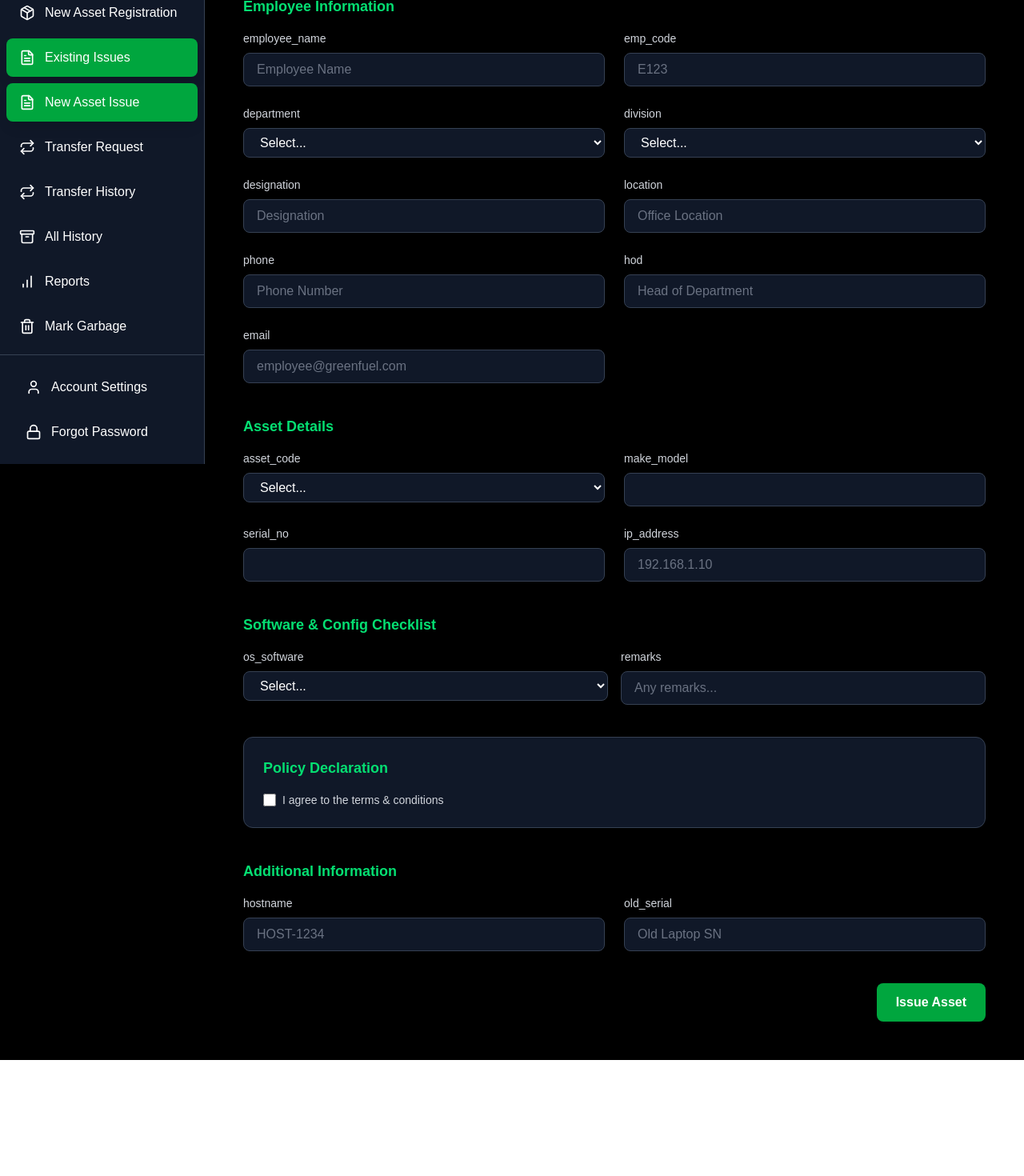
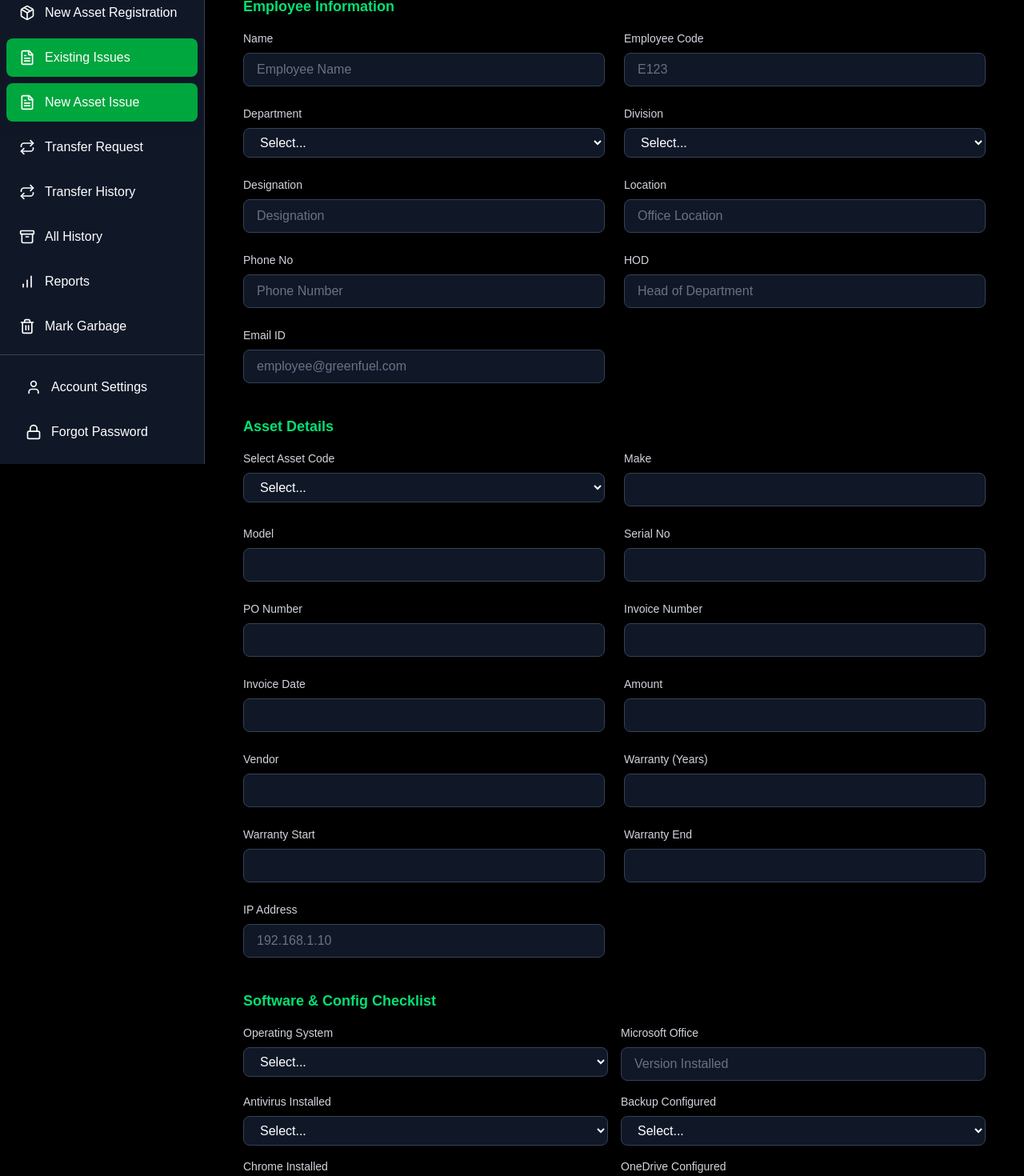
Before and after one commit to AmanBhatt0910/greenfuel-asset-management, a Next.js app: page /dashboard/issue/new in a window 1280 px wide. Shown: the part 220-1690 px from the top of the page at 80% size. Before the commit the page ends 1545 px from the top, so only its background shows below. Built offline with nearby package versions, Linux system fonts and the light colour scheme.

Commit message:
Updated fields

```diff
--- a/src/app/dashboard/issue/new/page.jsx
+++ b/src/app/dashboard/issue/new/page.jsx
@@ -1,3 +1,5 @@
+// app/dashboard/issue/new/page.jsx
+
 "use client";
 import { useEffect, useState } from "react";
 import FormInput from "@/components/FormInput";
@@ -12,7 +14,6 @@ export default function NewAssetIssueForm() {
   const [formData, setFormData] = useState({});
   const [submitting, setSubmitting] = useState(false);
 
-  // Generate form code + fetch assets
   useEffect(() => {
     const now = new Date();
     const datePart = now.toISOString().split("T")[0].replace(/-/g, "");
@@ -37,8 +38,8 @@ export default function NewAssetIssueForm() {
     fetchAssets();
   }, []);
 
-  const handleChange = (label, value) => {
-    setFormData((prev) => ({ ...prev, [label]: value }));
+  const handleChange = (field, value) => {
+    setFormData((prev) => ({ ...prev, [field]: value }));
   };
 
   const handleAssetChange = (assetCode) => {
@@ -46,7 +47,7 @@ export default function NewAssetIssueForm() {
     const asset = assets.find((a) => a.asset_code === assetCode);
     setSelectedAsset(asset || null);
     handleChange("asset_code", assetCode);
-    handleChange("make_model", `${asset?.make || ""} ${asset?.model || ""}`);
+    handleChange("make_model", asset ? `${asset.make} ${asset.model}` : "");
     handleChange("serial_no", asset?.serial_no || "");
   };
 
@@ -68,13 +69,13 @@ export default function NewAssetIssueForm() {
       const data = await res.json();
       if (!res.ok) throw new Error(data.message || "Failed to create issue");
 
-      alert("Issue created successfully!");
+      alert("✅ Issue created successfully!");
       setFormData({});
       setSelectedAsset(null);
       setSelectedAssetCode("");
     } catch (err) {
       console.error("Error creating issue:", err);
-      alert("Failed to create issue");
+      alert("❌ Failed to create issue");
     } finally {
       setSubmitting(false);
     }
@@ -99,46 +100,71 @@ export default function NewAssetIssueForm() {
             Employee Information
           </h3>
           <div className="grid grid-cols-1 md:grid-cols-2 gap-6">
-            <FormInput label="employee_name" placeholder="Employee Name" onChange={(e)=>handleChange("employee_name", e.target.value)} />
-            <FormInput label="emp_code" placeholder="E123" onChange={(e)=>handleChange("emp_code", e.target.value)} />
-            <FormSelect label="department" options={["IT","HR","Finance","Operations","Sales","Marketing","Quality","Admin"]} onChange={(e)=>handleChange("department", e.target.value)} />
-            <FormSelect label="division" options={["CNG","BATTERY","INDORE","CORPORATE","GUJARAT"]} onChange={(e)=>handleChange("division", e.target.value)} />
-            <FormInput label="designation" placeholder="Designation" onChange={(e)=>handleChange("designation", e.target.value)} />
-            <FormInput label="location" placeholder="Office Location" onChange={(e)=>handleChange("location", e.target.value)} />
-            <FormInput label="phone" placeholder="Phone Number" onChange={(e)=>handleChange("phone", e.target.value)} />
-            <FormInput label="hod" placeholder="Head of Department" onChange={(e)=>handleChange("hod", e.target.value)} />
-            <FormInput label="email" type="email" placeholder="employee@greenfuel.com" onChange={(e)=>handleChange("email", e.target.value)} />
+            <FormInput label="Name" placeholder="Employee Name" onChange={(e)=>handleChange("employee_name", e.target.value)} />
+            <FormInput label="Employee Code" placeholder="E123" onChange={(e)=>handleChange("emp_code", e.target.value)} />
+            <FormSelect label="Department" options={["IT","HR","Finance","Operations","Sales","Marketing","Quality","Admin"]} onChange={(e)=>handleChange("department", e.target.value)} />
+            <FormSelect label="Division" options={["CNG","BATTERY","INDORE","CORPORATE","GUJARAT"]} onChange={(e)=>handleChange("division", e.target.value)} />
+            <FormInput label="Designation" placeholder="Designation" onChange={(e)=>handleChange("designation", e.target.value)} />
+            <FormInput label="Location" placeholder="Office Location" onChange={(e)=>handleChange("location", e.target.value)} />
+            <FormInput label="Phone No" placeholder="Phone Number" onChange={(e)=>handleChange("phone", e.target.value)} />
+            <FormInput label="HOD" placeholder="Head of Department" onChange={(e)=>handleChange("hod", e.target.value)} />
+            <FormInput label="Email ID" type="email" placeholder="employee@greenfuel.com" onChange={(e)=>handleChange("email", e.target.value)} />
           </div>
         </div>
 
         {/* Asset Details */}
         <div>
-          <h3 className="text-lg font-semibold mb-4 text-green-400">Asset Details</h3>
+          <h3 className="text-lg font-semibold mb-4 text-green-400">
+            Asset Details
+          </h3>
           <div className="grid grid-cols-1 md:grid-cols-2 gap-6">
             <FormSelect
-              label="asset_code"
+              label="Select Asset Code"
               options={assets.map((a) => a.asset_code)}
               value={selectedAssetCode}
               onChange={(e) => handleAssetChange(e.target.value)}
             />
-            <FormInput label="make_model" value={selectedAsset?.make || ""} readOnly />
-            <FormInput label="serial_no" value={selectedAsset?.serial_no || ""} readOnly />
-            <FormInput label="ip_address" placeholder="192.168.1.10" onChange={(e)=>handleChange("ip_address", e.target.value)} />
+            <FormInput label="Make" value={selectedAsset?.make || ""} readOnly />
+            <FormInput label="Model" value={selectedAsset?.model || ""} readOnly />
+            <FormInput label="Serial No" value={selectedAsset?.serial_no || ""} readOnly />
+            <FormInput label="PO Number" value={selectedAsset?.po_no || ""} readOnly />
+            <FormInput label="Invoice Number" value={selectedAsset?.invoice_no || ""} readOnly />
+            <FormInput label="Invoice Date" value={selectedAsset?.invoice_date?.split("T")[0] || ""} readOnly />
+            <FormInput label="Amount" value={selectedAsset?.amount || ""} readOnly />
+            <FormInput label="Vendor" value={selectedAsset?.vendor || ""} readOnly />
+            <FormInput label="Warranty (Years)" value={selectedAsset?.warranty_years || ""} readOnly />
+            <FormInput label="Warranty Start" value={selectedAsset?.warranty_start?.split("T")[0] || ""} readOnly />
+            <FormInput label="Warranty End" value={selectedAsset?.warranty_end?.split("T")[0] || ""} readOnly />
+            <FormInput label="IP Address" placeholder="192.168.1.10" onChange={(e)=>handleChange("ip_address", e.target.value)} />
           </div>
         </div>
 
         {/* Software & Config */}
         <div>
-          <h3 className="text-lg font-semibold mb-4 text-green-400">Software & Config Checklist</h3>
+          <h3 className="text-lg font-semibold mb-4 text-green-400">
+            Software & Config Checklist
+          </h3>
           <div className="grid grid-cols-1 md:grid-cols-2 gap-4">
-            <FormSelect label="os_software" options={["Windows 11","Windows 10","Linux"]} onChange={(e)=>handleChange("os_software", e.target.value)} />
-            <FormInput label="remarks" placeholder="Any remarks..." onChange={(e)=>handleChange("remarks", e.target.value)} />
+            <FormSelect label="Operating System" options={["Windows 11", "Windows 10", "Linux"]} onChange={(e)=>handleChange("os_software", e.target.value)} />
+            <FormInput label="Microsoft Office" placeholder="Version Installed" onChange={(e)=>handleChange("office_version", e.target.value)} />
+            <FormSelect label="Antivirus Installed" options={["Yes", "No"]} onChange={(e)=>handleChange("antivirus", e.target.value)} />
+            <FormSelect label="Backup Configured" options={["Yes", "No"]} onChange={(e)=>handleChange("backup", e.target.value)} />
+            <FormSelect label="Chrome Installed" options={["Yes", "No"]} onChange={(e)=>handleChange("chrome", e.target.value)} />
+            <FormSelect label="OneDrive Configured" options={["Yes", "No"]} onChange={(e)=>handleChange("onedrive", e.target.value)} />
+            <FormSelect label="RMM Agent Installed" options={["Yes", "No"]} onChange={(e)=>handleChange("rmm_agent", e.target.value)} />
           </div>
         </div>
 
         {/* Policy */}
         <div className="bg-gray-900 border border-gray-700 rounded-xl p-6">
           <h3 className="text-lg font-semibold mb-4 text-green-400">Policy Declaration</h3>
+          <p className="text-gray-300 text-sm mb-4">
+            I acknowledge receipt of the assets mentioned above and agree that
+            the IT assets and software installed will be used for Company
+            purposes only. I will not load any additional software. If any
+            software is found at the time of audit, I will take full
+            responsibility for legal issues and commercial damages.
+          </p>
           <label className="flex items-center gap-2">
             <input
               type="checkbox"
@@ -153,9 +179,10 @@ export default function NewAssetIssueForm() {
         <div>
           <h3 className="text-lg font-semibold mb-4 text-green-400">Additional Information</h3>
           <div className="grid grid-cols-1 md:grid-cols-2 gap-6">
-            <FormInput label="hostname" placeholder="HOST-1234" onChange={(e)=>handleChange("hostname", e.target.value)} />
-            <FormInput label="old_serial" placeholder="Old Laptop SN" onChange={(e)=>handleChange("old_serial", e.target.value)} />
+            <FormInput label="Hostname" placeholder="HOST-1234" onChange={(e)=>handleChange("hostname", e.target.value)} />
+            <FormInput label="Old Laptop Serial No" placeholder="Old SN" onChange={(e)=>handleChange("old_serial", e.target.value)} />
           </div>
+          <FormInput label="User Remarks" placeholder="Any remarks..." onChange={(e)=>handleChange("remarks", e.target.value)} />
         </div>
 
         <div className="flex justify-end">
```
